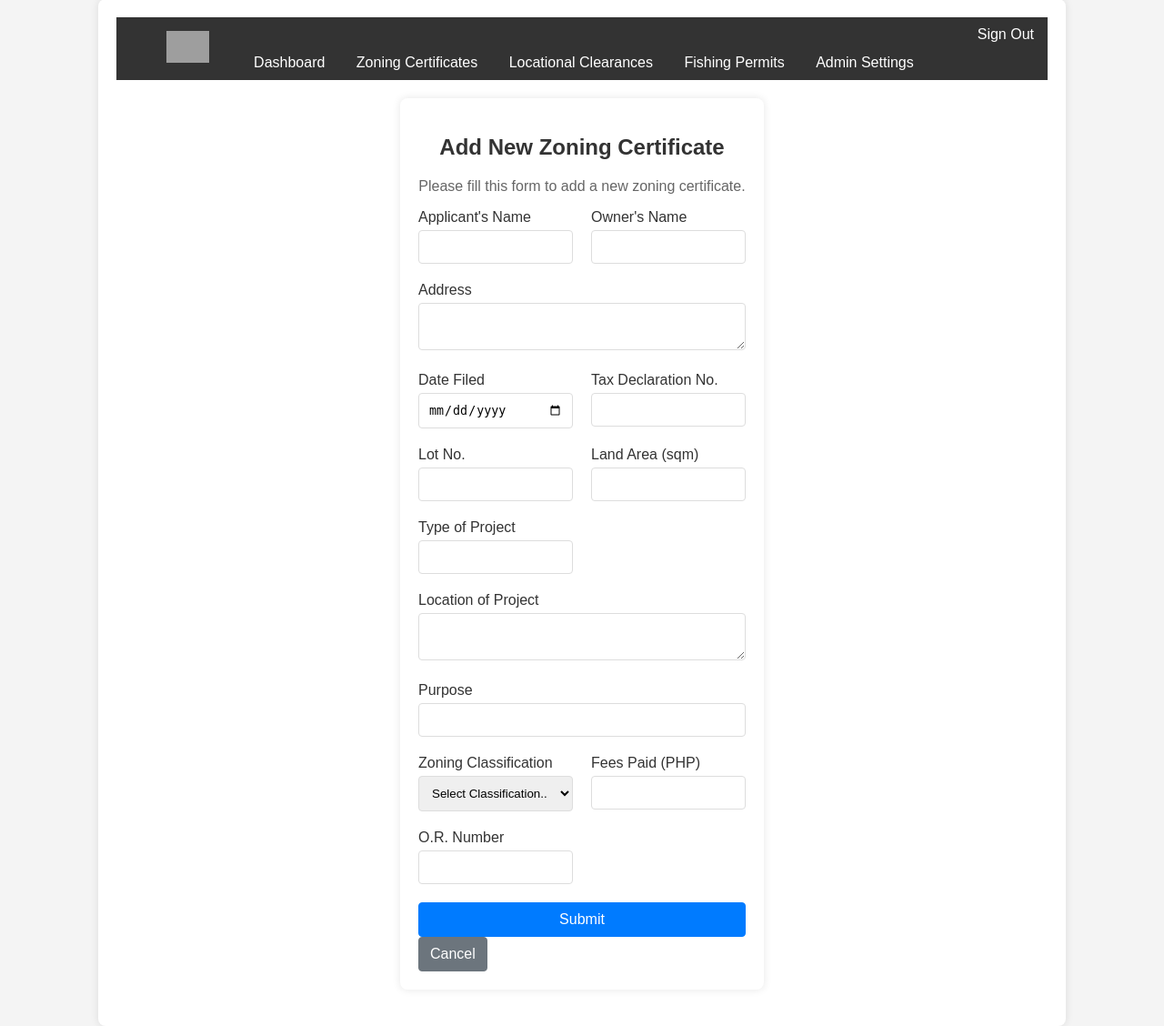
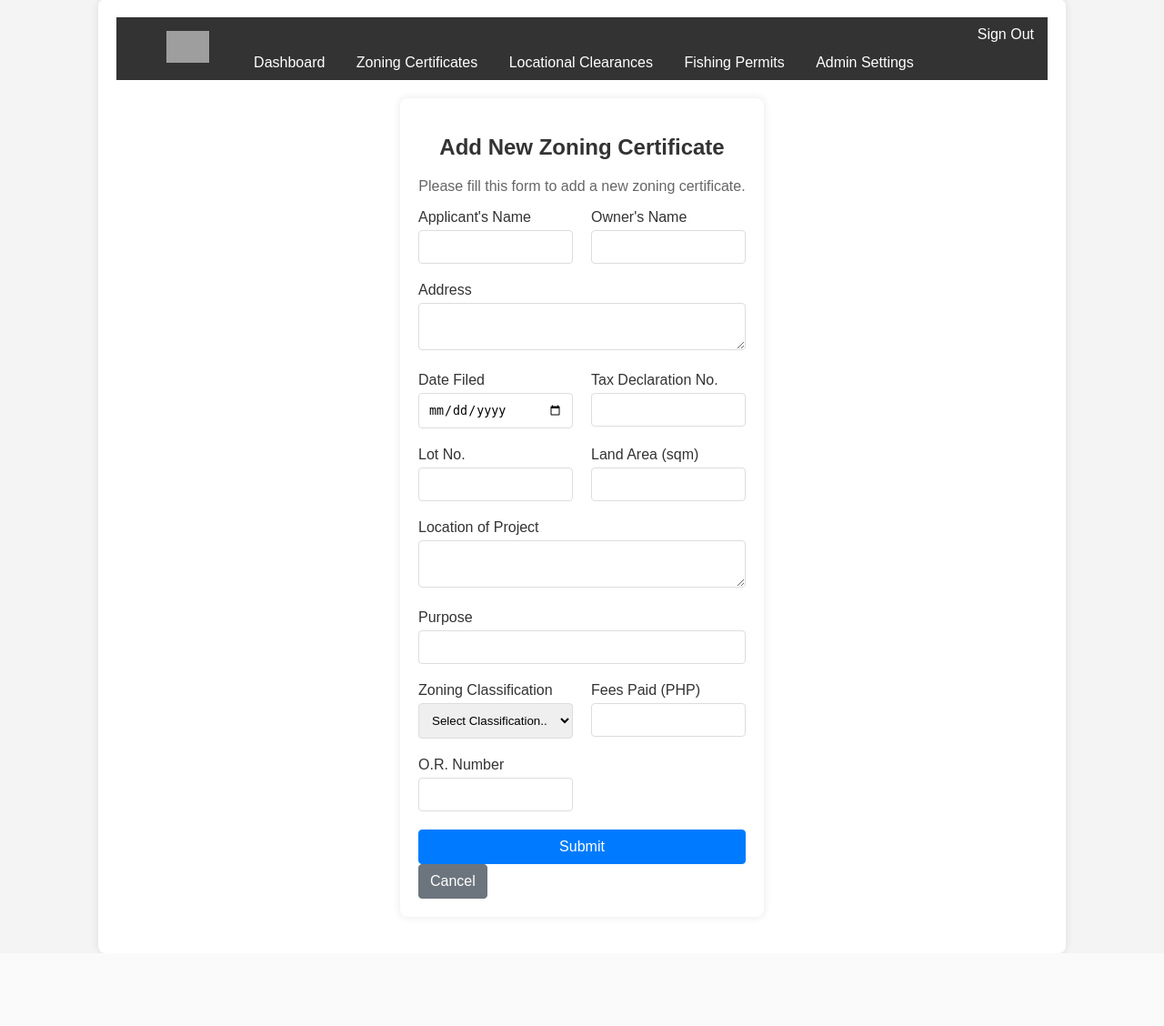
Before and after one commit to lxjaiji/zone, a PHP site: page /add_zoning.php in a window 1280 px wide. Shown: the part 21-1149 px from the top of the page at 91% size. After the commit the page ends 1069 px from the top, so only its background shows below. Run offline with PHP 8.4, Linux system fonts and the light colour scheme; a user stored in the database is signed in; data comes from the database, SQL or seed files in the repository; grey boxes are pictures that could not be loaded.

Commit message:
I've refactored the Zoning Certificates to remove the `project_type` field. This involved updating the templates and search functionality, and I've also prepared a script to remove the corresponding column from your database.

```diff
--- a/add_zoning.php
+++ b/add_zoning.php
@@ -88,12 +88,6 @@ if($_SERVER["REQUEST_METHOD"] == "POST"){
     // Tax Declaration (Optional)
     $tax_declaration = trim($_POST["tax_declaration"]);
 
-    // Validate Project Type
-    $project_type = trim($_POST["project_type"]);
-    if(empty($project_type)){
-        $errors["project_type"] = "Please enter project type.";
-    }
-
     // Validate Project Location
     $project_location = trim($_POST["project_location"]);
     if(empty($project_location)){
@@ -127,12 +121,12 @@ if($_SERVER["REQUEST_METHOD"] == "POST"){
         $land_area = trim($_POST['land_area']);
         $certificate_number = generateCertificateNumber($link);
 
-        $sql = "INSERT INTO zoning_certificates (applicant_name, owner_name, address, date_filed, issue_date, certificate_number, expiration_date, tax_declaration, lot_no, land_area, project_type, project_location, purpose, zoning_classification, fees_paid, or_number, encoded_by_user_id) VALUES (?, ?, ?, ?, ?, ?, ?, ?, ?, ?, ?, ?, ?, ?, ?, ?, ?)";
+        $sql = "INSERT INTO zoning_certificates (applicant_name, owner_name, address, date_filed, issue_date, certificate_number, expiration_date, tax_declaration, lot_no, land_area, project_location, purpose, zoning_classification, fees_paid, or_number, encoded_by_user_id) VALUES (?, ?, ?, ?, ?, ?, ?, ?, ?, ?, ?, ?, ?, ?, ?, ?)";
 
         if($stmt = mysqli_prepare($link, $sql)){
-            mysqli_stmt_bind_param($stmt, "ssssssssssssssdssi",
+            mysqli_stmt_bind_param($stmt, "sssssssssssssdssi",
                 $applicant_name, $owner_name, $address, $date_filed, $issue_date,
-                $certificate_number, $expiration_date, $tax_declaration, $lot_no, $land_area, $project_type,
+                $certificate_number, $expiration_date, $tax_declaration, $lot_no, $land_area,
                 $project_location, $purpose, $zoning_classification, $fees_paid,
                 $or_number, $encoded_by_user_id
             );
@@ -259,10 +253,6 @@ $zoning_classifications = ['Residential', 'Commercial', 'Agro-Industrial', 'Agri
                         <label>Land Area (sqm)</label>
                         <input type="text" name="land_area" class="form-control" value="">
                     </div>
-                    <div class="form-group">
-                        <label>Type of Project</label>
-                        <input type="text" name="project_type" class="form-control <?php echo (!empty($errors['project_type'])) ? 'is-invalid' : ''; ?>" value="<?php echo htmlspecialchars($project_type); ?>" required>
-                    </div>
                     <div class="form-group full-width">
                         <label>Location of Project</label>
                         <textarea name="project_location" class="form-control <?php echo (!empty($errors['project_location'])) ? 'is-invalid' : ''; ?>" required><?php echo htmlspecialchars($project_location); ?></textarea>
--- a/print_zoning.php
+++ b/print_zoning.php
@@ -184,10 +184,6 @@ function formatDate($dateStr) {
 
         <table>
             <tr>
-                <th>Type of Project:</th>
-                <td><?php echo htmlspecialchars($certificate['project_type']); ?></td>
-            </tr>
-            <tr>
                 <th>Location of Project:</th>
                 <td><?php echo nl2br(htmlspecialchars($certificate['project_location'])); ?></td>
             </tr>
--- /dev/null
+++ b/remove_zoning_project_type.sql
@@ -0,0 +1,4 @@
+-- This script removes the project_type column from the zoning_certificates table.
+
+ALTER TABLE `zoning_certificates`
+DROP COLUMN `project_type`;
--- a/view_zoning.php
+++ b/view_zoning.php
@@ -106,7 +106,6 @@ if ($certificate === null) {
                 <div class="detail-item"><strong>Tax Declaration No.:</strong> <span><?php echo htmlspecialchars($certificate['tax_declaration'] ?: 'N/A'); ?></span></div>
                 <div class="detail-item"><strong>Lot No.:</strong> <span><?php echo htmlspecialchars($certificate['lot_no'] ?: 'N/A'); ?></span></div>
                 <div class="detail-item"><strong>Land Area (sqm):</strong> <span><?php echo htmlspecialchars($certificate['land_area'] ?: 'N/A'); ?></span></div>
-                <div class="detail-item"><strong>Type of Project:</strong> <span><?php echo htmlspecialchars($certificate['project_type']); ?></span></div>
                 <div class="detail-item full-width"><strong>Location of Project:</strong> <span><?php echo nl2br(htmlspecialchars($certificate['project_location'])); ?></span></div>
 
                 <div class="detail-item full-width"><strong>Purpose:</strong> <span><?php echo nl2br(htmlspecialchars($certificate['purpose'] ?: 'N/A')); ?></span></div>
```
Also changed, not shown: edit_zoning.php (+3 -11 lines).
